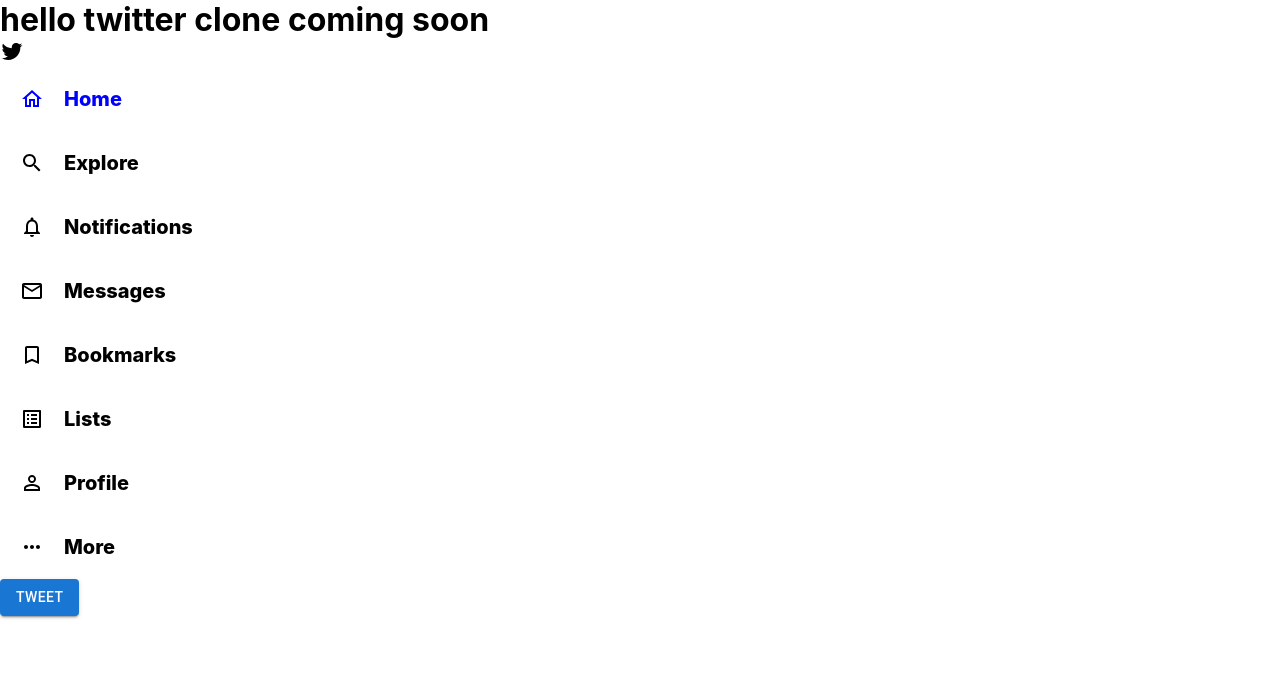
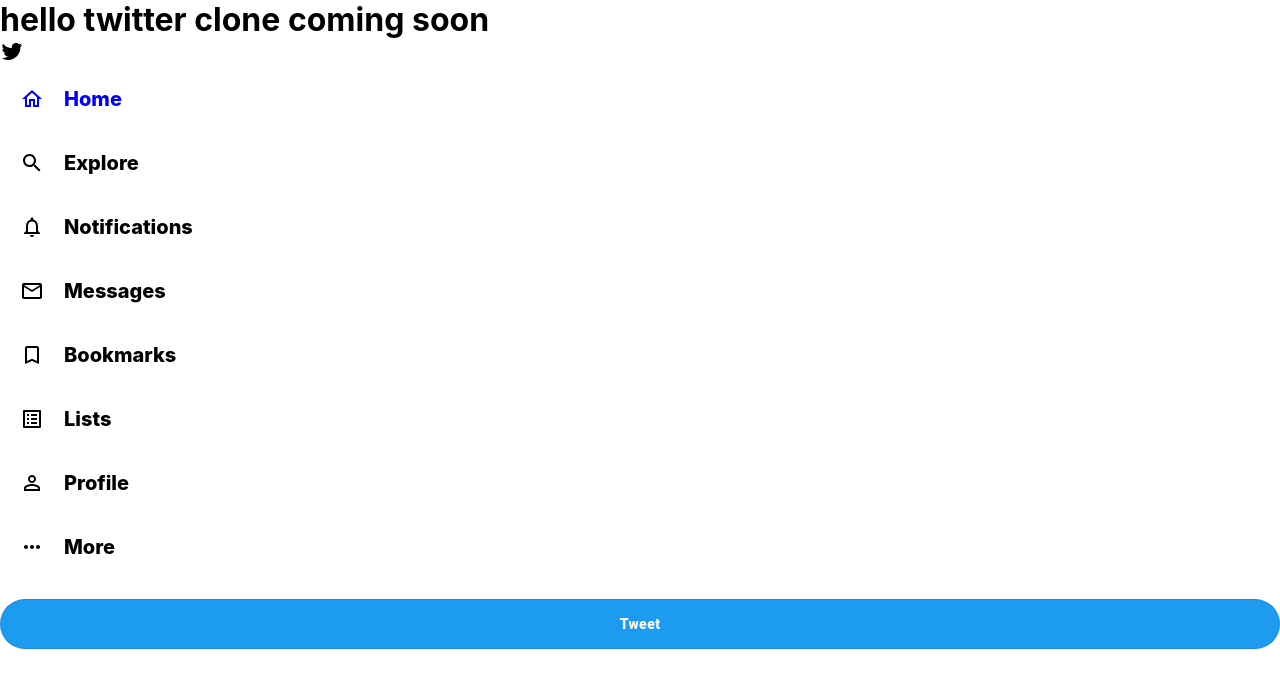
Before and after one commit to jaredmez/twitter-clone, a React (Create React App) app: page / in a window 1280 px wide. Shown: the top 688 px of the page. Built offline with nearby package versions, Linux system fonts and the light colour scheme.

Commit message:
initial sidebar layout complete

```diff
--- a/src/Sidebar.css
+++ b/src/Sidebar.css
@@ -0,0 +1,9 @@
+.sidebar__tweet {
+    background-color: var(--twitter-color) !important;
+    color: white !important;
+    font-weight: 800 !important;
+    text-transform: inherit !important;
+    border-radius: 30px !important;
+    height: 50px !important;
+    margin-top: 20px !important;
+}
--- a/src/Sidebar.js
+++ b/src/Sidebar.js
@@ -28,7 +28,7 @@
             <SidebarBtn text="More" Icon={MoreHorizIcon}/>
 
 
-            <Button variant="contained">Tweet</Button>
+            <Button variant="outlined" className="sidebar__tweet" fullWidth>Tweet</Button>
 
         </div>
     )
```
